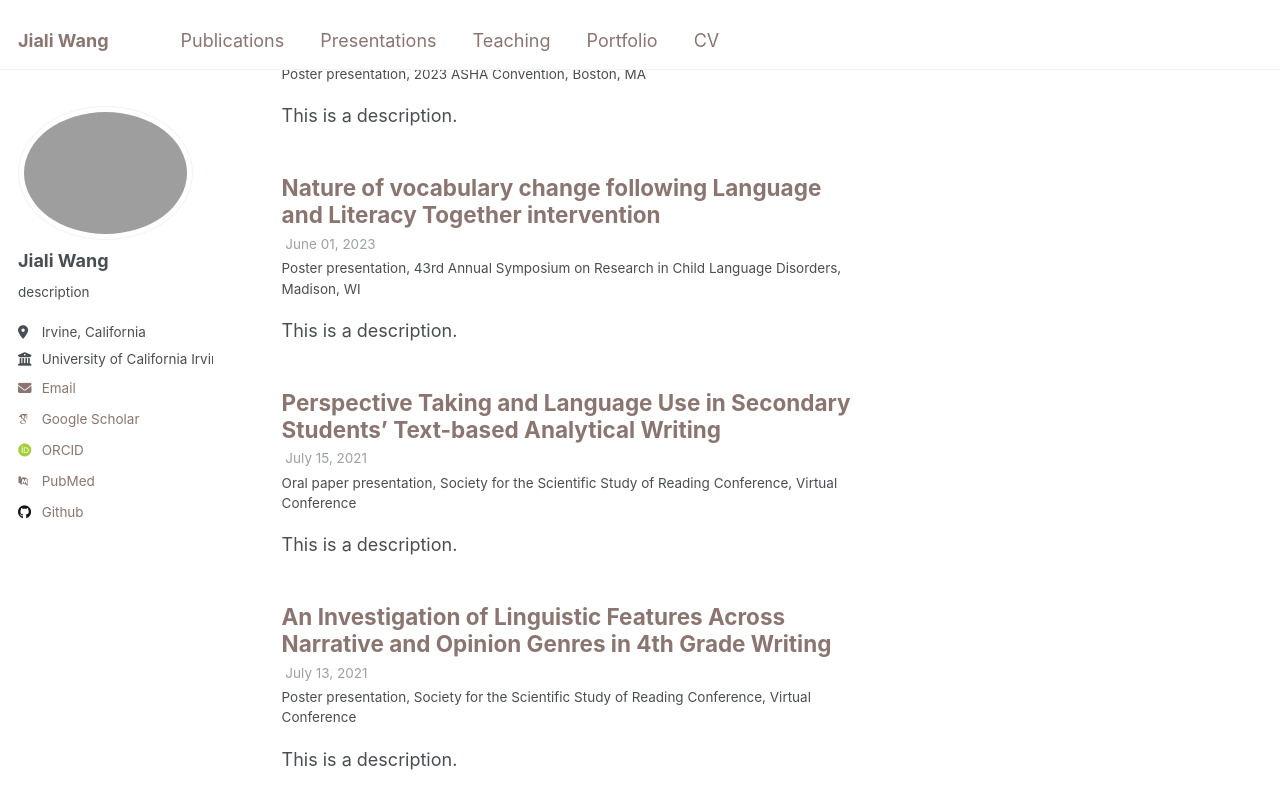
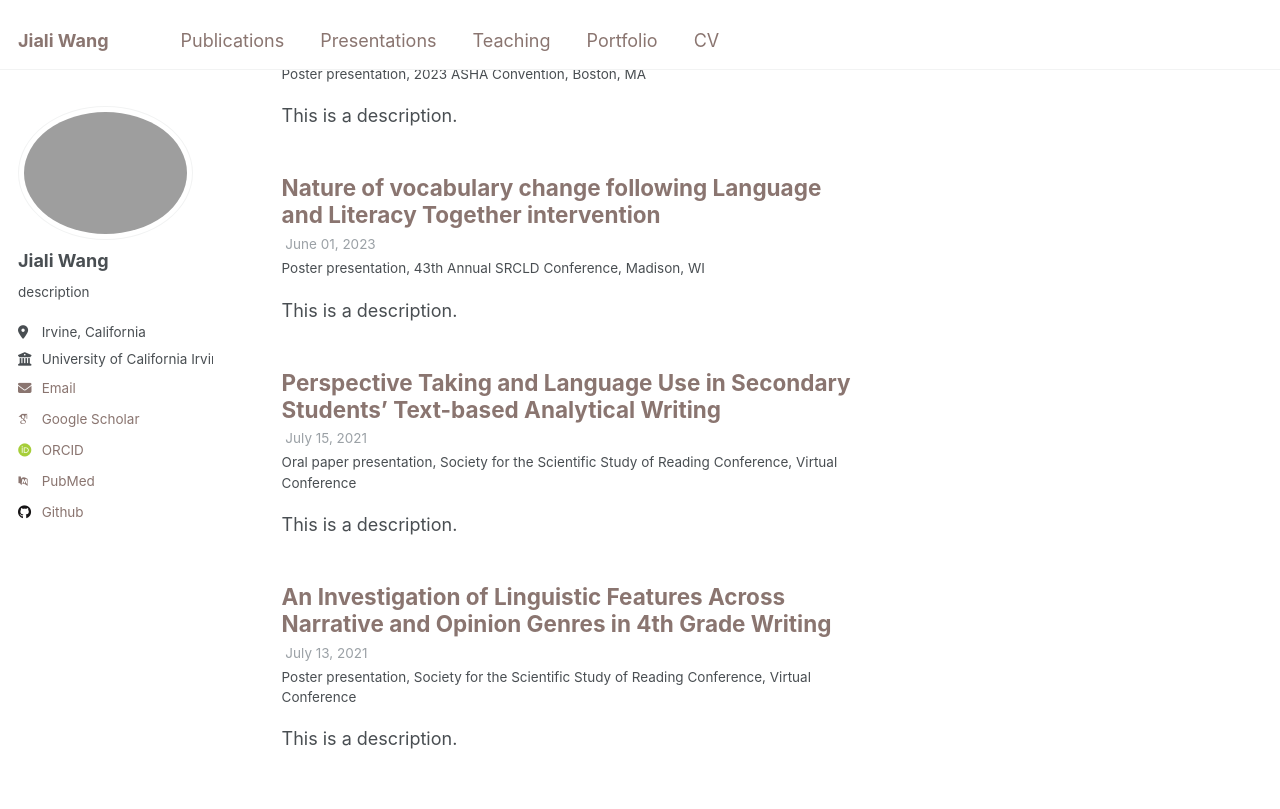
Before and after one commit to AltriaCarrie/altriacarrie.github.io, a Jekyll site: the page built from _pages/talks.html, in a window 1280 px wide and 900 px high, scrolled down 420 px. Shown: the top 809 px of the window. Built offline with Jekyll 4.4.1, drawn with Linux system fonts in a browser that asks for light colours; some web fonts are replaced.

Commit message:
Update 2023-1.md

```diff
--- a/_talks/2023-1.md
+++ b/_talks/2023-1.md
@@ -3,7 +3,7 @@ title: "Nature of vocabulary change following Language and Literacy Together int
 collection: talks
 type: "Poster presentation"
 permalink: /talks/2023-1
-venue: "43rd Annual Symposium on Research in Child Language Disorders"
+venue: "43th Annual SRCLD Conference"
 date: June 01, 2023
 location: "Madison, WI"
 ---
```
